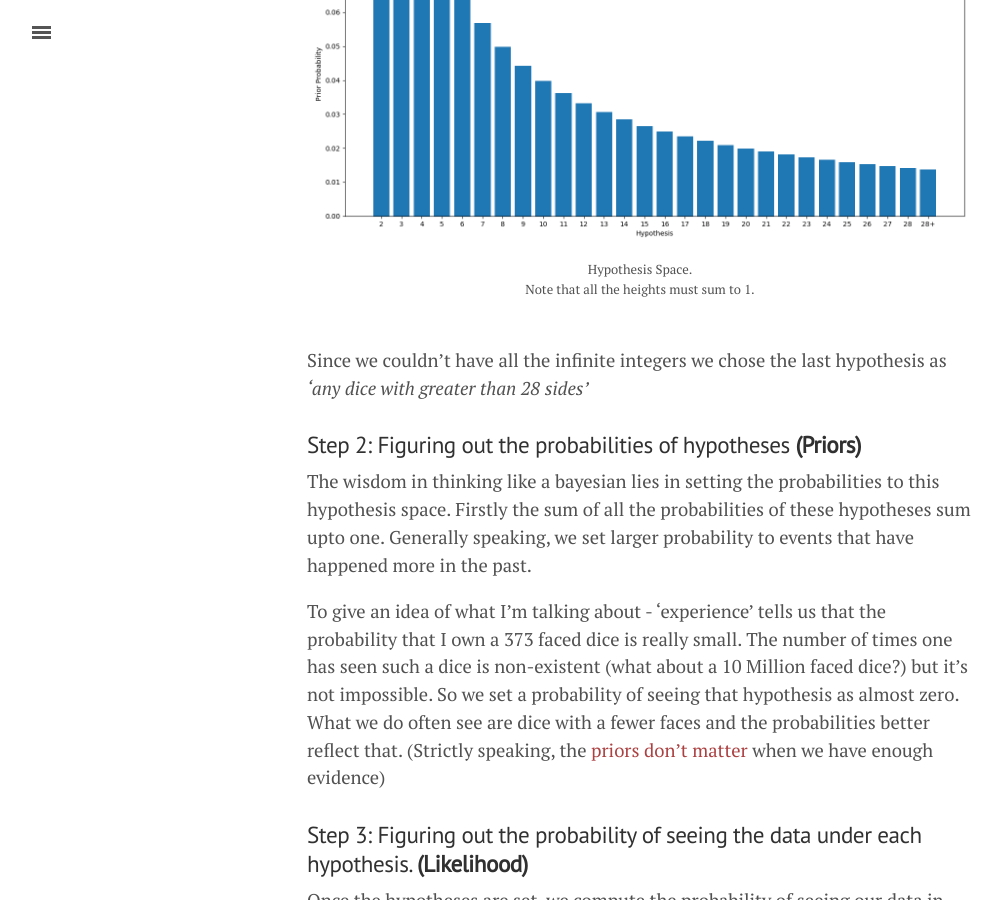
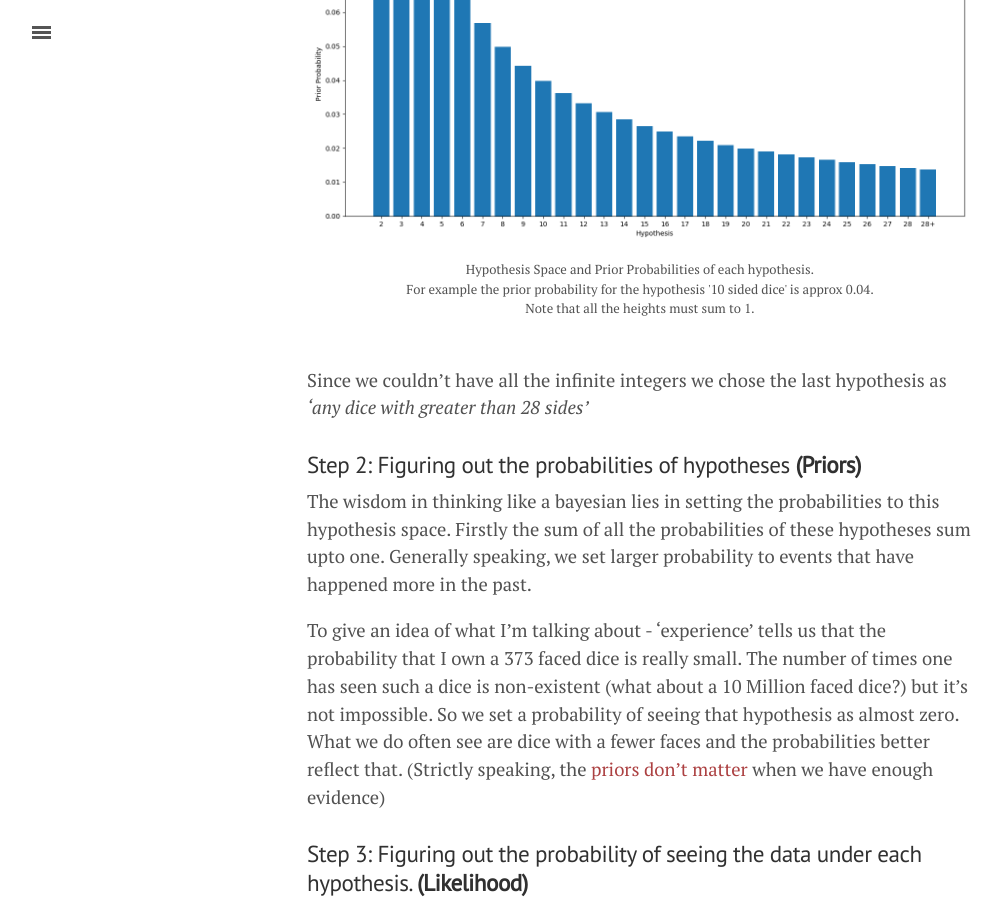
Before and after one commit to sizhky/sizhky.github.io, a Jekyll site: the page built from _posts/2016-11-01-all-your-bayes-are-belong-to-us.markdown, in a window 1280 px wide and 900 px high, scrolled down 1984 px. Shown: the whole window, without its empty margins (0-1001 px from the left). Built offline with Jekyll 4.4.1, drawn with Linux system fonts in a browser that asks for light colours; formulas are drawn with MathJax 3; some of the changed text lies outside the part shown.

Commit message:
priors don't matter

```diff
--- a/_posts/2016-11-01-all-your-bayes-are-belong-to-us.markdown
+++ b/_posts/2016-11-01-all-your-bayes-are-belong-to-us.markdown
@@ -36,12 +36,13 @@ Before we've even seen the data all we could've told is that the dice can have t
 
 
 <img src = '/assets/bayes/priors.png' width="2000px" style="margin-top: 10px">
-<div class = 'caption'>Hypothesis Space.<br/>Note that all the heights must sum to 1.</div>
+<div class = 'caption'>Hypothesis Space and Prior Probabilities of each hypothesis.<br/>For example the prior probability for the hypothesis '10 sided dice' is approx 0.04.<br/>Note that all the heights must sum to 1.</div>
 <br/>Since we couldn't have all the infinite integers we chose the last hypothesis as *'any dice with greater than 28 sides'*
+
 ### Step 2: Figuring out the probabilities of hypotheses **(Priors)**
 The wisdom in thinking like a bayesian lies in setting the probabilities to this hypothesis space. Firstly the sum of all the probabilities of these hypotheses sum upto one. Generally speaking, we set larger probability to events that have happened more in the past.
 
-To give an idea of what I'm talking about - 'experience' tells us that the probability that I own a 373 faced dice is really small. The number of times one has seen such a dice is non-existent (what about a 10 Million faced dice?) but it's not impossible. So we set a probability of seeing that hypothesis as almost zero. What we do often see are dice with a fewer faces and the probabilities better reflect that. (Strictly speaking, the [priors don't matter](/posts/priors-dont-matter.html) when we have enough evidence)
+To give an idea of what I'm talking about - 'experience' tells us that the probability that I own a 373 faced dice is really small. The number of times one has seen such a dice is non-existent (what about a 10 Million faced dice?) but it's not impossible. So we set a probability of seeing that hypothesis as almost zero. What we do often see are dice with a fewer faces and the probabilities better reflect that. (Strictly speaking, the [priors don't matter]({% post_url 2017-04-23-priors-do-not-matter %}) when we have enough evidence)
 
 ### Step 3: Figuring out the probability of seeing the data under each hypothesis. **(Likelihood)**
 Once the hypotheses are set, we compute the probability of seeing our data in each of the hypothesis. This is a realitively easy and straight forward step. In the case of an *n sided fair dice* the probability of seeing a number *k* show up is 1/n irrespective of k as long as k <= n and 0 if k > n.
```
Also changed, not shown: _posts/2017-04-23-priors-do-not-matter.markdown (added, +32 -0 lines), 4 other files.
